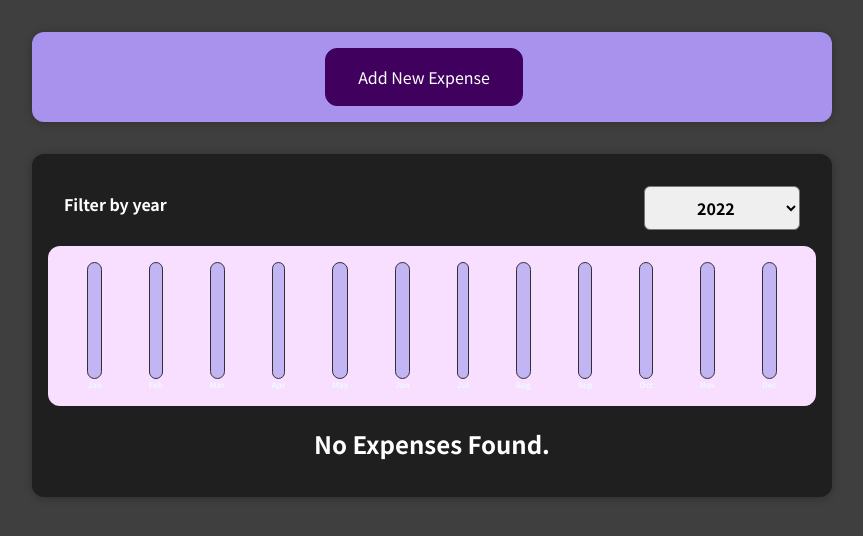
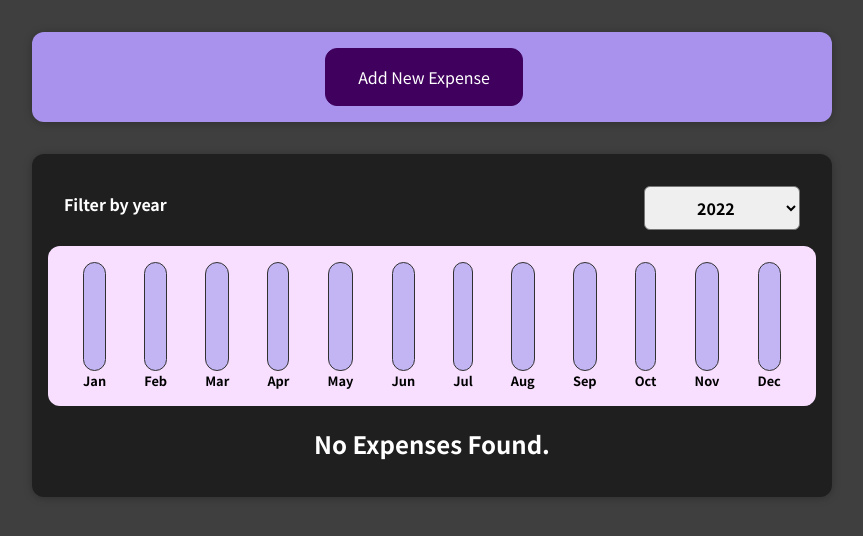
Before and after one commit to gunjan1909/react-expense-tracker, a React (Create React App) app: page / in a window 1280 px wide. Shown: the top 536 px of the page, without its empty margins (208-1071 px from the left). Built offline with nearby package versions, Linux system fonts and the light colour scheme.

Commit message:
css fixes

```diff
--- a/src/components/Chart/ChartBar.css
+++ b/src/components/Chart/ChartBar.css
@@ -25,6 +25,7 @@
 
 .chart-bar__label {
   font-weight: bold;
-  font-size: 0.5rem;
+  font-size: 0.8rem;
   text-align: center;
+  color: black;
 }
```
